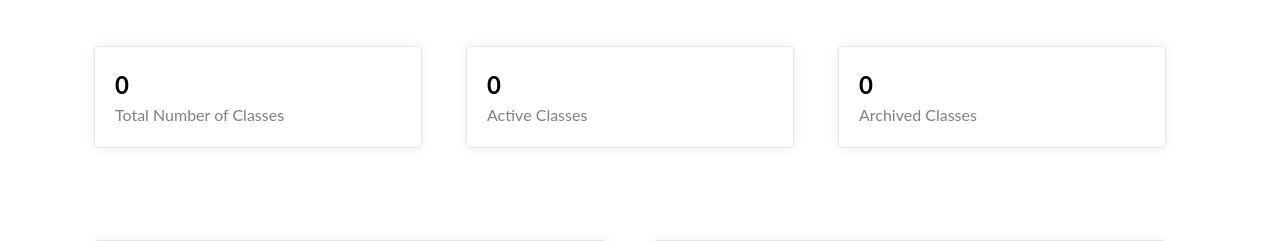
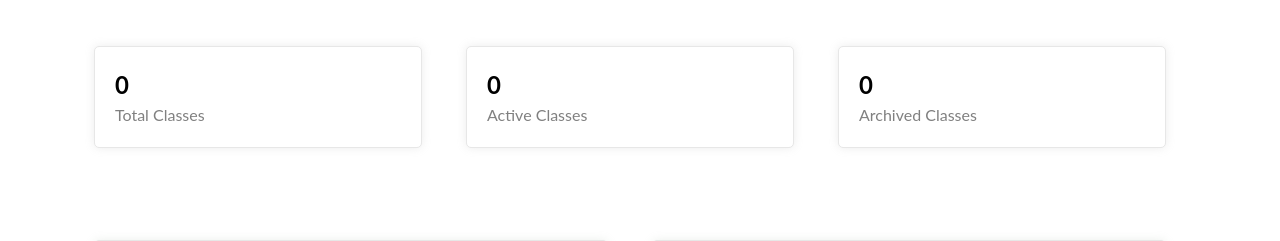
Before and after one commit to annjoeannjoe/tuition_system, a Django app: page /admin_class_dashboard in a window 1280 px wide. Shown: the part 178-419 px from the top of the page. Run offline with Django 4.2, Linux system fonts and the light colour scheme; parts of the project's set-up code (start-up, migrations or seed data) failed here and were passed over; some libraries are stand-ins or nearby versions.

Commit message:
Admin dashboard changes

```diff
--- a/templates/admin_class_dashboard_tab1.html
+++ b/templates/admin_class_dashboard_tab1.html
@@ -49,7 +49,7 @@
                                 {{ total_classes }}
                             </div>
                             <div style="font-size: 16px; color: gray;">
-                                Total Number of Classes
+                                Total Classes
                             </div>
                         </div>
                     </div>
```
